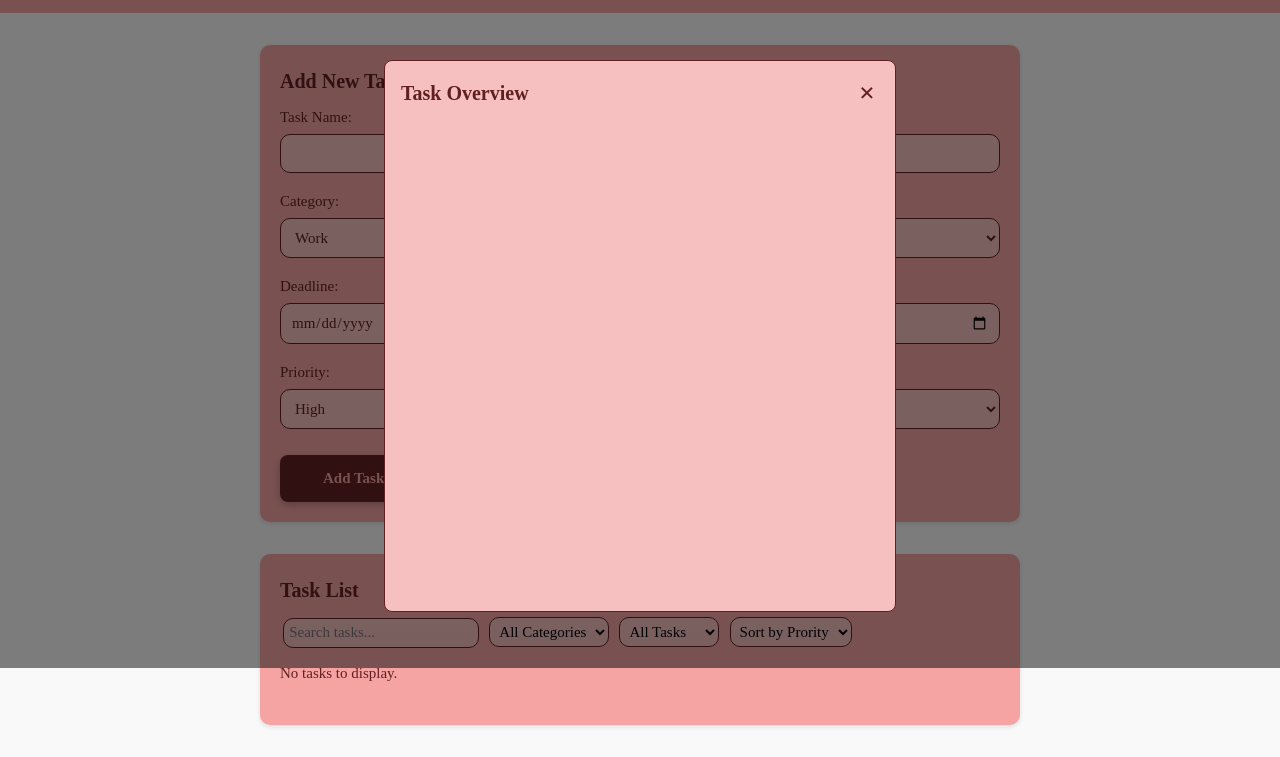
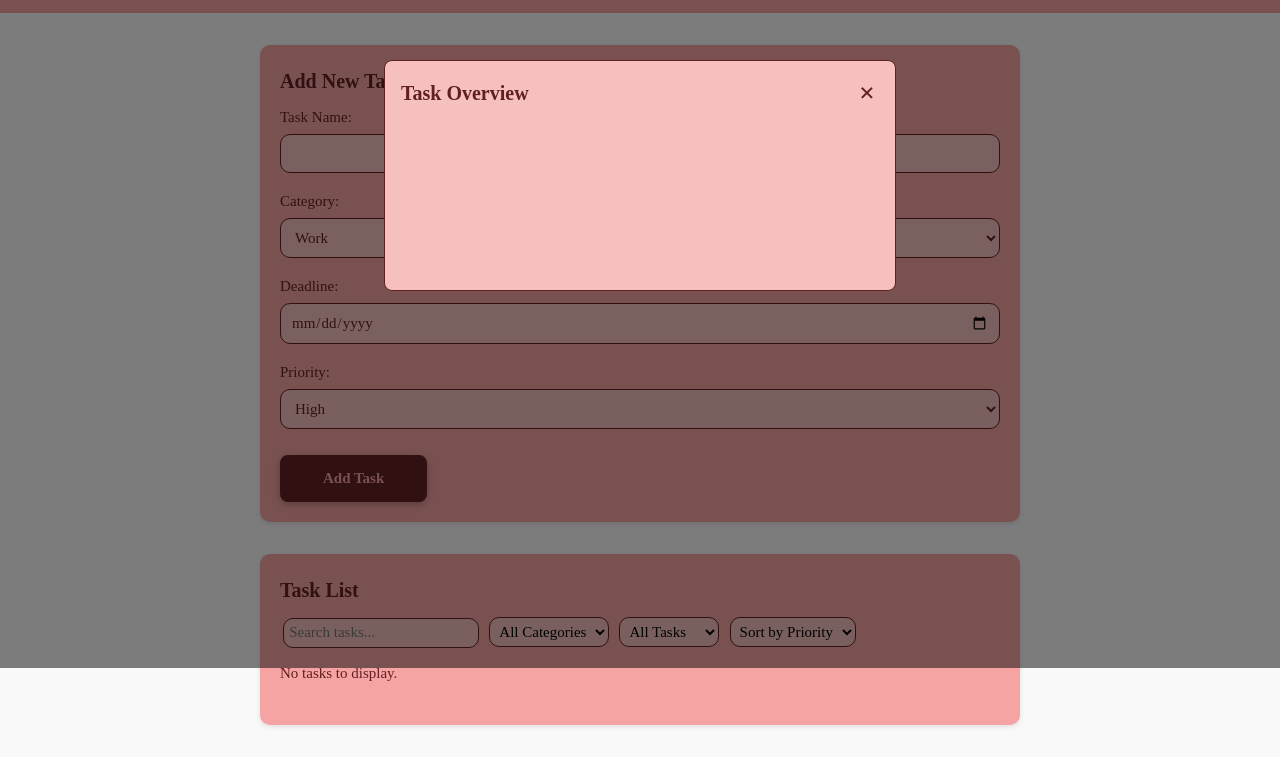
Before and after one commit to HanumaAllu/Task-Manager, a plain HTML site: page index.html in a window 1280 px wide. Both pictures are taken after a click on the button "Dashboard". Shown: the part 132-889 px from the top of the page. Drawn offline with nearby package versions, Linux system fonts and the light colour scheme.

Commit message:
Minor fixes

```diff
--- a/index.html
+++ b/index.html
@@ -89,7 +89,7 @@
         <div class="modal-content">
           <span class="close">&times;</span>
           <h2>Task Overview</h2>
-          <canvas id="tasks-chart"></canvas>
+          <canvas id="  "></canvas>
         </div>
       </div>
     </main>
--- a/script.js
+++ b/script.js
@@ -162,7 +162,8 @@ function displayTasks(taskArray, pageNumber = currentPage || 1, pageSize = 5) {
   currentPage = pageNumber; // Save the current page number
 
   if (taskArray.length === 0) {
-    taskList.innerHTML = "<p>No tasks to display.</p>";
+    // Use the updated translation for "No tasks to display"
+    taskList.innerHTML = `<p>${translations[currentLanguage].noTasks}</p>`;
     paginationControls.innerHTML = "";
     return;
   }
@@ -524,12 +525,14 @@ const translations = {
     allTasks: "All Tasks",
     completed: "Completed",
     incomplete: "Incomplete",
+    sortByPriority: "Sort by Priority",
     highToLow: "High to Low",
     lowToHigh: "Low to High",
     noDeadline: "No Deadline",
     addSubtask: "Add Subtask",
     edit: "Edit",
     delete: "Delete",
+    noTasks: "No tasks to display.",
     // ... other translations
   },
   hi: {
@@ -551,12 +554,14 @@ const translations = {
     allTasks: "सभी कार्य",
     completed: "पूर्ण",
     incomplete: "अपूर्ण",
+    sortByPriority: "प्राथमिकता के अनुसार छाँटें",
     highToLow: "उच्च से निम्न",
     lowToHigh: "निम्न से उच्च",
     noDeadline: "कोई समय सीमा नहीं",
     addSubtask: "उपकार्य जोड़ें",
     edit: "संपादित करें",
     delete: "हटाएँ",
+    noTasks: "दिखाने के लिए कोई कार्य नहीं है।",
     // ... other translations
   },
   te: {
@@ -578,12 +583,14 @@ const translations = {
     allTasks: "అన్ని పనులు",
     completed: "పూర్తయింది",
     incomplete: "పూర్తి కాలేదు",
+    sortByPriority: "ప్రాధమికత ప్రకారం వర్గీకరించు",
     highToLow: "అత్యున్నత నుండి తక్కువకు",
     lowToHigh: "తక్కువ నుండి అత్యున్నతకు",
     noDeadline: "ఏ సమయ పరిమితి లేదు",
     addSubtask: "ఉపకార్యాన్ని జోడించండి",
     edit: "సవరించు",
     delete: "తొలగించు",
+    noTasks: "చూపించడానికి ఎలాంటి పనులు లేవు.",
     // ... other translations
   },
 };
@@ -627,6 +634,8 @@ function applyTranslations(language) {
   document.querySelector(
     '#filter-status option[value="Incomplete"]'
   ).textContent = translations[language].incomplete;
+  document.querySelector('#sort-priority option[value="None"]').textContent =
+    translations[language].sortByPriority;
   document.querySelector('#sort-priority option[value="High"]').textContent =
     translations[language].highToLow;
   document.querySelector('#sort-priority option[value="Low"]').textContent =
--- a/styles.css
+++ b/styles.css
@@ -119,6 +119,10 @@ h2 {
 #filter-status,
 #sort-priority {
   border: 10px solid var(--background-color);
+}
+
+#task-list {
+  color: var(--text-color);
 }
 
 #task-form div {
```
